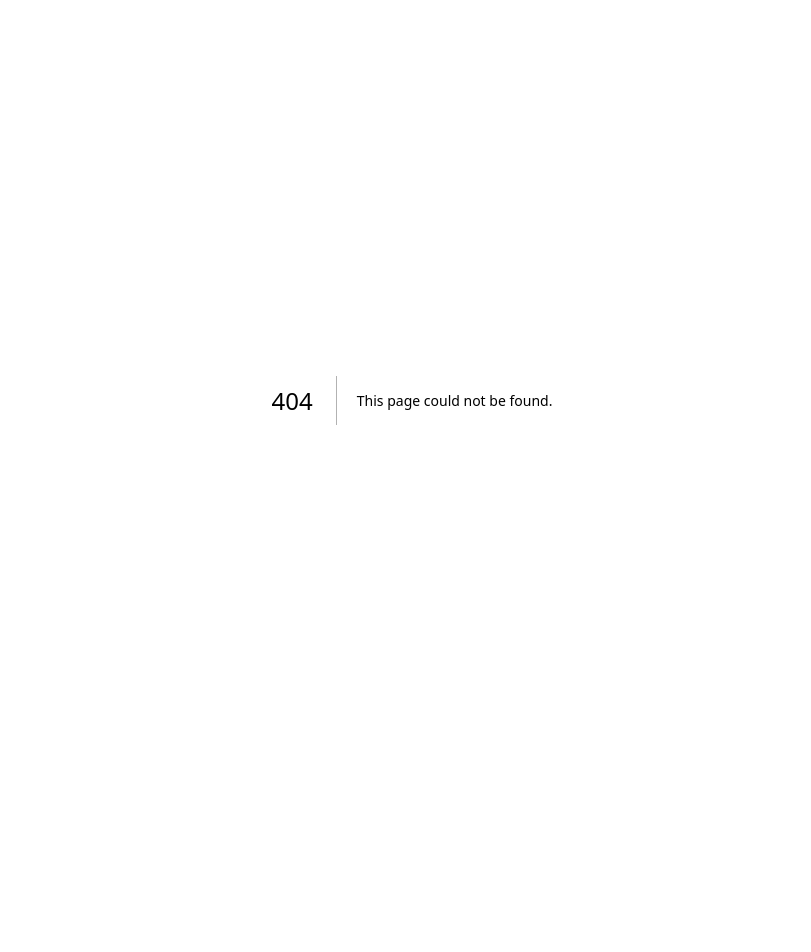
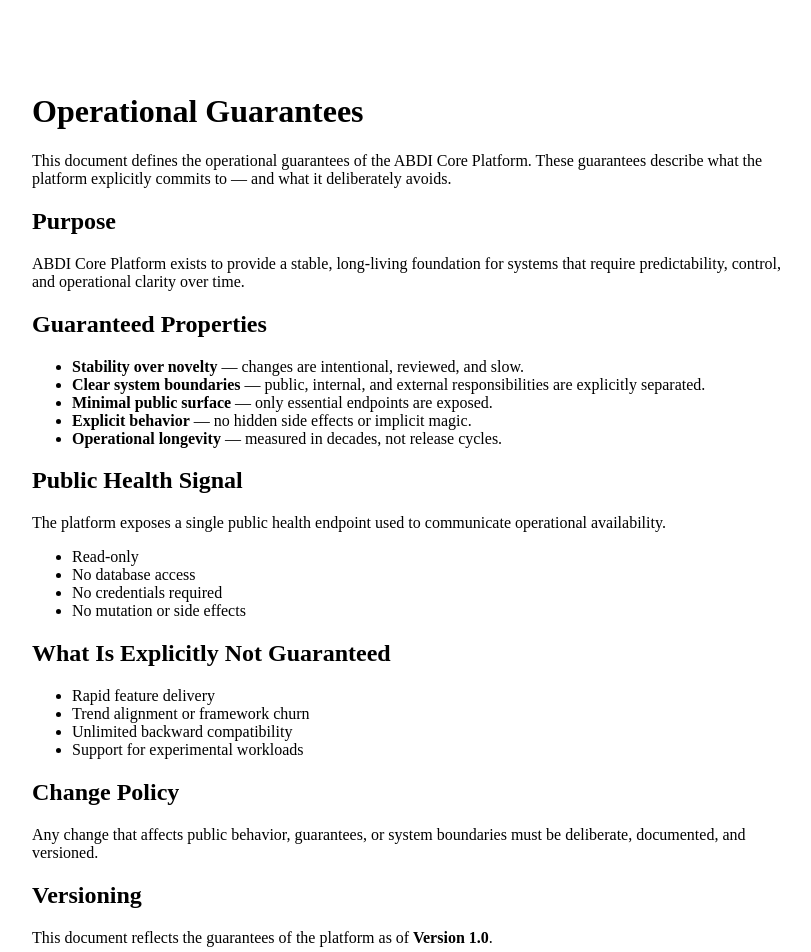
Before and after one commit to slee17an-spec/abdi-website, a Next.js app: page /docs/operational-guarantees in a window 1280 px wide. Before the commit this address had no page. Shown: the top 952 px of the page, without its empty margins (228-1039 px from the left). Before the commit the page ends 800 px from the top, so only its background shows below. Built offline with nearby package versions, Linux system fonts and the light colour scheme.

Commit message:
docs: add Operational Guarantees (v1.0)

```diff
--- /dev/null
+++ b/app/docs/operational-guarantees/page.jsx
@@ -0,0 +1,105 @@
+export default function OperationalGuaranteesPage() {
+  return (
+    <main style={{ maxWidth: 760, margin: "0 auto", padding: "4rem 1.5rem" }}>
+      <h1>Operational Guarantees</h1>
+
+      <p>
+        This document defines the operational guarantees of the ABDI Core
+        Platform. These guarantees describe what the platform explicitly
+        commits to — and what it deliberately avoids.
+      </p>
+
+      <section>
+        <h2>Purpose</h2>
+        <p>
+          ABDI Core Platform exists to provide a stable, long-living foundation
+          for systems that require predictability, control, and operational
+          clarity over time.
+        </p>
+      </section>
+
+      <section>
+        <h2>Guaranteed Properties</h2>
+        <ul>
+          <li>
+            <strong>Stability over novelty</strong> — changes are intentional,
+            reviewed, and slow.
+          </li>
+          <li>
+            <strong>Clear system boundaries</strong> — public, internal, and
+            external responsibilities are explicitly separated.
+          </li>
+          <li>
+            <strong>Minimal public surface</strong> — only essential endpoints
+            are exposed.
+          </li>
+          <li>
+            <strong>Explicit behavior</strong> — no hidden side effects or
+            implicit magic.
+          </li>
+          <li>
+            <strong>Operational longevity</strong> — measured in decades, not
+            release cycles.
+          </li>
+        </ul>
+      </section>
+
+      <section>
+        <h2>Public Health Signal</h2>
+        <p>
+          The platform exposes a single public health endpoint used to
+          communicate operational availability.
+        </p>
+        <ul>
+          <li>Read-only</li>
+          <li>No database access</li>
+          <li>No credentials required</li>
+          <li>No mutation or side effects</li>
+        </ul>
+      </section>
+
+      <section>
+        <h2>What Is Explicitly Not Guaranteed</h2>
+        <ul>
+          <li>Rapid feature delivery</li>
+          <li>Trend alignment or framework churn</li>
+          <li>Unlimited backward compatibility</li>
+          <li>Support for experimental workloads</li>
+        </ul>
+      </section>
+
+      <section>
+        <h2>Change Policy</h2>
+        <p>
+          Any change that affects public behavior, guarantees, or system
+          boundaries must be deliberate, documented, and versioned.
+        </p>
+      </section>
+
+      <section>
+        <h2>Versioning</h2>
+        <p>
+          This document reflects the guarantees of the platform as of
+          <strong> Version 1.0</strong>.
+        </p>
+      </section>
+
+      <hr style={{ margin: "3rem 0" }} />
+
+      <nav style={{ display: "flex", gap: "1.5rem" }}>
+        <a
+          href="/architecture"
+          style={{ color: "inherit", opacity: 0.85, textDecoration: "underline" }}
+        >
+          Architecture
+        </a>
+        <a
+          href="/status"
+          style={{ color: "inherit", opacity: 0.85, textDecoration: "underline" }}
+        >
+          Platform Status
+        </a>
+      </nav>
+    </main>
+  );
+}
```
